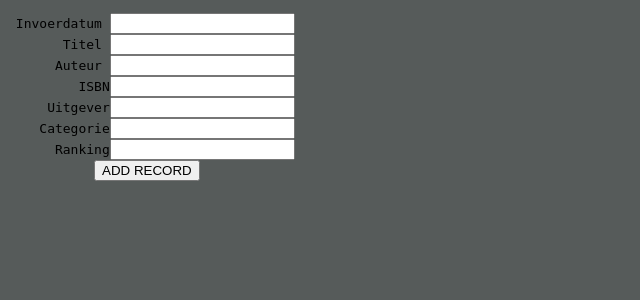
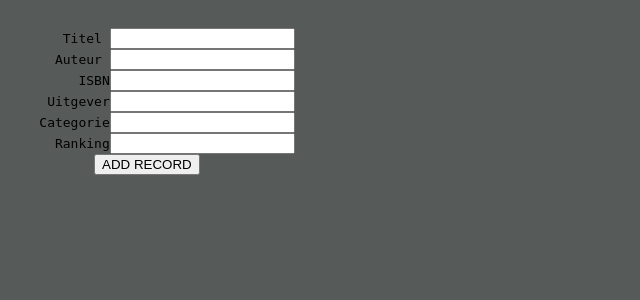
Before and after one commit to EvanderVegt/ProjectBibliotheek, a PHP site: page /toevoegen.php in a window 1280 px wide. Shown: the part 164-464 px from the top of the page, without its empty margins (0-640 px from the left). Run offline with PHP 8.4, Linux system fonts and the light colour scheme; data that the repository does not hold is empty.

Commit message:
datum en tijd automatisch in db

```diff
--- a/General.php
+++ b/General.php
@@ -105,6 +105,4 @@ function createTagSelect($ParamConn) {
 
     return $eruit; // return the result
 }
-
-
 ?>
--- /dev/null
+++ b/javascript.js
@@ -0,0 +1,4 @@
+function letsgo() {
+    var te = document.getElementById("eriksselect").value;
+    alert(te);
+}
--- a/toevoegen.php
+++ b/toevoegen.php
@@ -16,7 +16,11 @@
     </nav>
 </head>
 <body>
+
+
     <?php
+    $myDate = date("d-m-Y H:i:s");
+
     $conn = connectionDB();
 
     if ($conn->connect_error)
@@ -31,14 +35,12 @@
             $conn->error . "<br><br>";
     }
 
-    if (isset($_POST['Invoerdatum']) &&
-            isset($_POST['Titel']) &&
+    if (isset($_POST['Titel']) &&
             isset($_POST['Auteur']) &&
             isset($_POST['Isbn']) &&
             isset($_POST['Uitgever']) &&
             isset($_POST['Categorie']) &&
             isset($_POST['Ranking'])) {
-        $invoerdatum = get_post($conn, 'Invoerdatum');
         $titel = get_post($conn, 'Titel');
         $auteur = get_post($conn, 'Auteur');
         $isbn = get_post($conn, 'Isbn');
@@ -47,7 +49,7 @@
         $ranking = get_post($conn, 'Ranking');
         $query = "INSERT INTO `boek`"
                 . "(`Invoerdatum`, `Titel`, `Auteur`, `Isbn`, `Uitgever`, `Categorie`, `Ranking`)"
-                . " VALUES ('" . $invoerdatum . "','" . $titel . "','" . $auteur . "','"
+                . " VALUES ('" . $myDate . "','" . $titel . "','" . $auteur . "','"
                 . $isbn . "','" . $uitgever . "','" . $categorie . "','" . $ranking . "')";
         $result = $conn->query($query);
 
@@ -60,7 +62,7 @@
 
     echo <<<_END
   <form action="toevoegen.php" method="post"><pre>
- Invoerdatum <input type="text" name="Invoerdatum" required>
+
        Titel <input type="text" name="Titel" required>
       Auteur <input type="text" name="Auteur" required>
          ISBN<input type="text" name="Isbn" required>
```
Also changed, not shown: index.php (+5 -14 lines).
